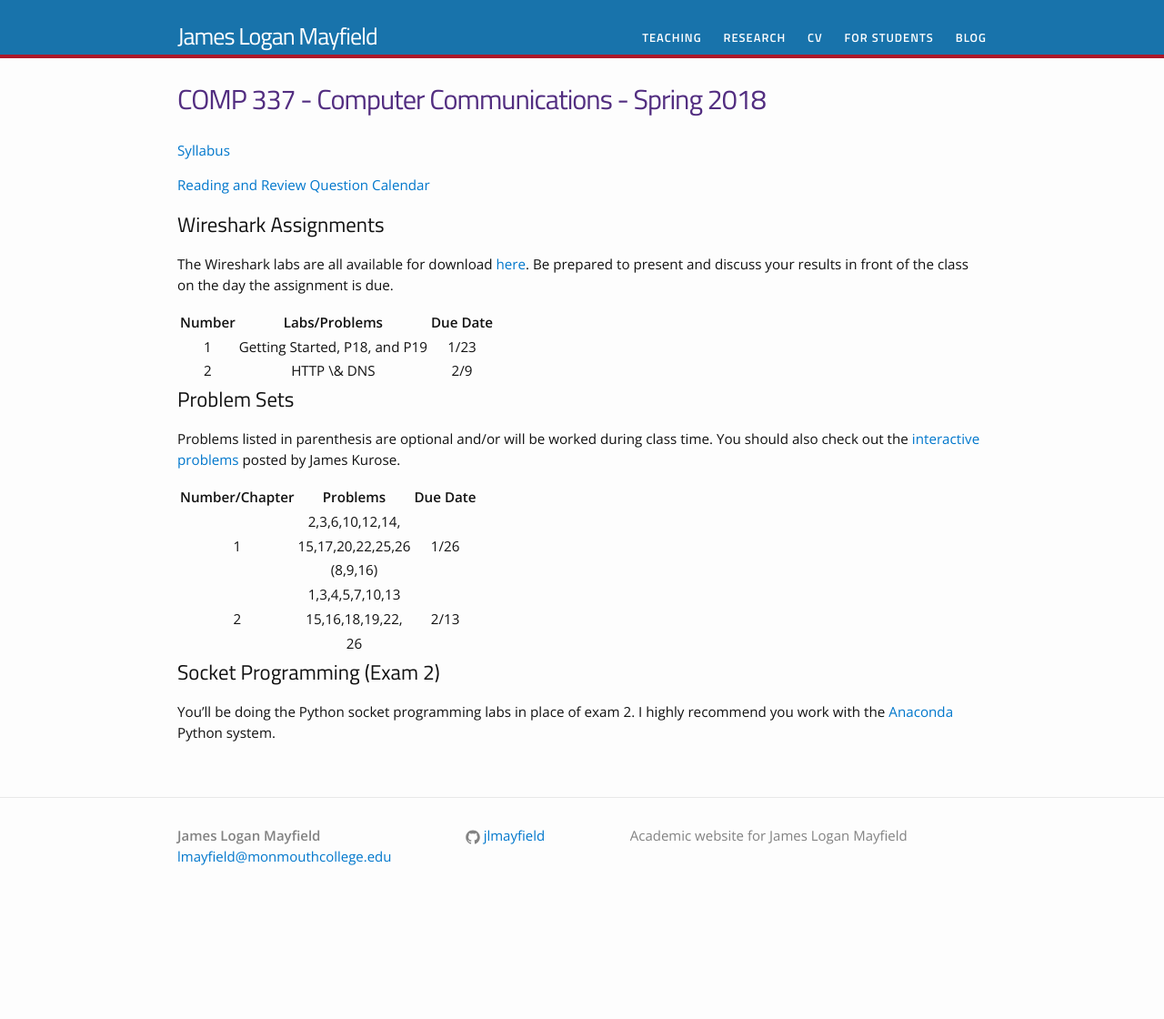
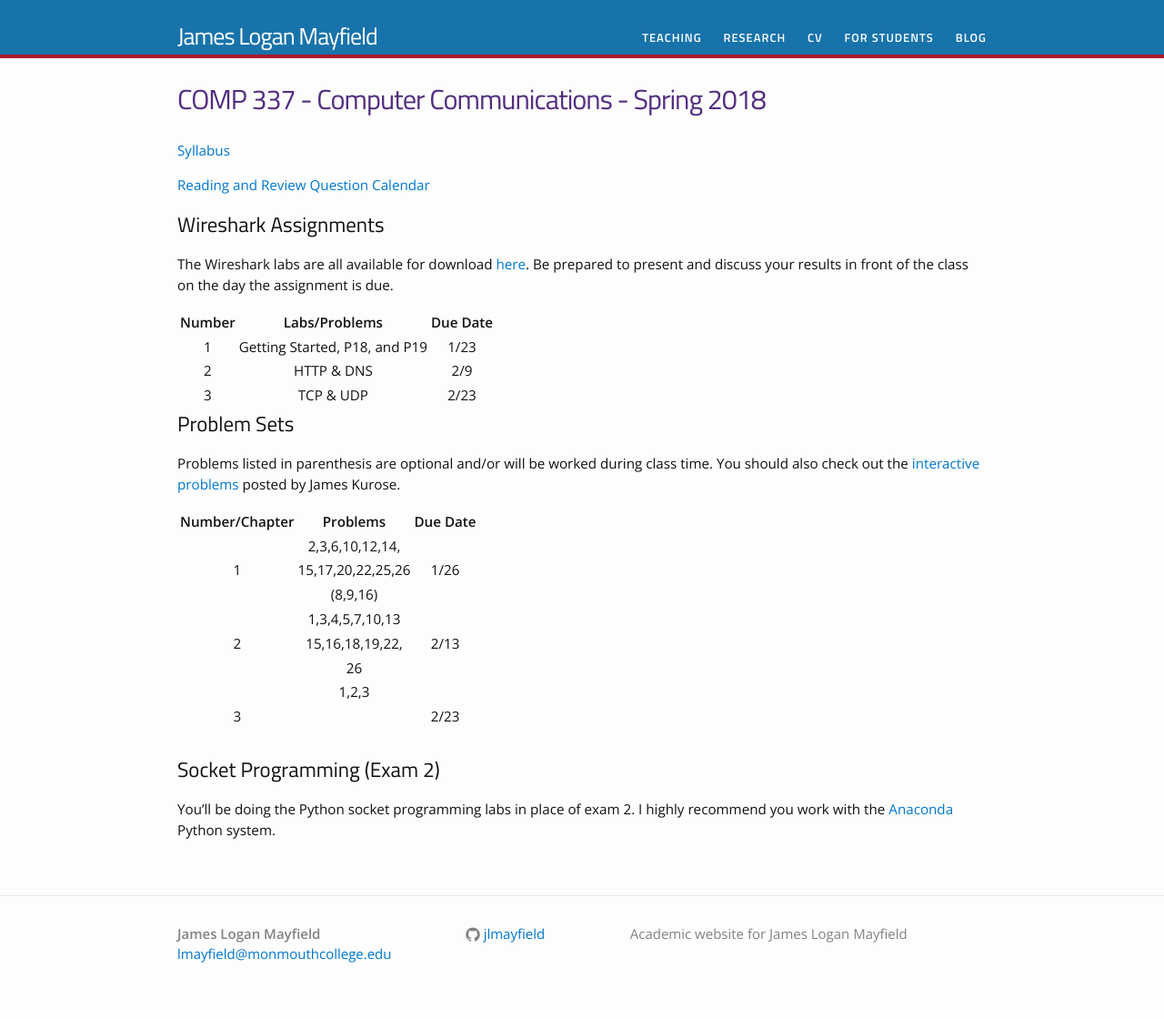
Before and after one commit to jlmayfield/jlmayfield.github.io, a Jekyll site: the page built from teaching/comp337.md, in a window 1280 px wide. Shown: the whole page at 91% size. Built offline with Jekyll 4.4.1, drawn with Linux system fonts in a browser that asks for light colours; before the commit the page ends 1012 px from its top, so only the background shows below that.

Commit message:
sp18. c337. shark3. some pset3

```diff
--- a/teaching/comp337.md
+++ b/teaching/comp337.md
@@ -16,7 +16,8 @@ The Wireshark labs are all available for download [here](http://www-net.cs.umass
 | Number         | Labs/Problems     | Due Date |
 |:--------------:|:-----------------:|:--------:|
 |   1            |  Getting Started, P18, and P19 |  1/23      |
-|   2            | HTTP \& DNS       |  2/9     |
+|   2            | HTTP & DNS       |  2/9     |
+|  3             |  TCP & UDP       |  2/23    |
 
 
 ## Problem Sets
@@ -31,6 +32,11 @@ Problems listed in parenthesis are optional and/or will be worked during class t
 |                | 1,3,4,5,7,10,13   |          |
 |     2          | 15,16,18,19,22,   |   2/13   |
 |                | 26                |          |
+|                | 1,2,3   |          |
+|     3          |    |   2/23   |
+|                |                 |          |
+
+
 
 ## Socket Programming (Exam 2)
 
```
